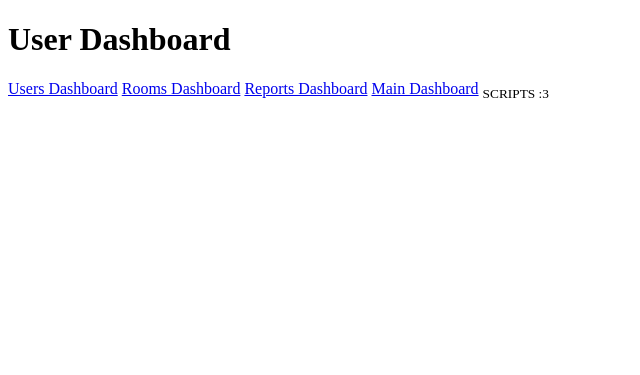
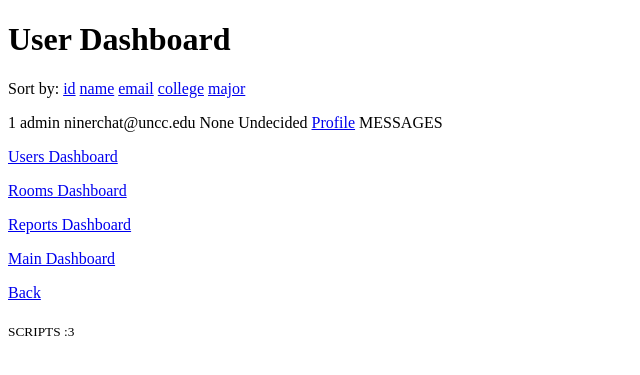
Before and after one commit to 0xg00fy/NinerChat, a Flask app: page /admin/users in a window 1280 px wide. Shown: the top 375 px of the page, without its empty margins (0-640 px from the left). Run offline with Flask 2, Linux system fonts and the light colour scheme; a user stored in the database is signed in; data comes from the database, SQL or seed files in the repository.

Commit message:
added user profile dashboard

```diff
--- a/application/dashboard.py
+++ b/application/dashboard.py
@@ -3,6 +3,7 @@ from flask import Blueprint, render_template, request, flash, url_for, redirect
 from flask_login import current_user
 from flask import current_app as app
 from application.auth import admin_only
+from application.forms import SelectRoomForm
 from application.models import db, User, Chatroom, MemberList
 from flask_login import login_required
 
@@ -26,11 +27,69 @@ def main():
 @admin_only
 def user():
     """ User dashboard """
+    users = User.query.all()
+    sort_by = request.args.get('sort')
+    user_list = [
+        {
+            'id':u.id,
+            'name':u.username,
+            'email':u.email,
+            'college':u.college,
+            'major':u.major
+        } for u in users
+    ]
+    if sort_by:
+        user_list.sort(key=lambda x: x[sort_by])
+
     return render_template('user_dashboard.html',
         title='NinerChat | User Dashboard',
         template='user-dashboard',
         current_user=current_user,
+        users=user_list,
         body="User Dashboard")
+
+@dashboard_bp.route('/users/<id>', methods=['GET','POST'])
+@admin_only
+def user_profile(id):
+    """ User profile for admins """
+
+    room_select = SelectRoomForm(request.form)
+
+    if request.method == 'POST' and room_select.validate():
+        room_id = request.form.get('room_id')
+        user_id = id
+        return redirect(url_for(
+            'room_bp.update_members',
+            room_id=room_id,
+            user_id=user_id
+        ))
+    elif request.method == 'GET':
+        user = User.query.filter_by(id=int(id)).first()
+        memberlist = MemberList.query.filter_by(user_id=int(id)).all()
+        rooms = Chatroom.query.all()
+        room_list = [
+            (room.id,room.name) for room in rooms
+        ]
+        return render_template('user_profile_dashboard.html',
+            title='NinerChat | User Profile',
+            template='user-profile-dashboard',
+            current_user=current_user,
+            user=user,
+            memberlist=memberlist,
+            form=SelectRoomForm(),
+            body="User Profile Dashboard")
+
+@dashboard_bp.route('/users/<id>/change')
+@admin_only
+def change_admin(id):
+    """ Toggle user admin True/False """
+    user = User.query.filter_by(id=int(id)).first()
+    if user.email != 'ninerchat@uncc.edu':
+        user.admin = not user.admin
+        db.session.commit()
+    else:
+        flash('Ninerchat admin can not be changed')
+    return redirect(url_for('dashboard_bp.user_profile', id = user.id))
 
 @dashboard_bp.route('/rooms')
 @admin_only
--- a/application/templates/user_dashboard.html
+++ b/application/templates/user_dashboard.html
@@ -4,12 +4,28 @@
 
 {% block content %}
     <h1>{{body}}</h1>
+    <div>
+        Sort by:
+        <a href="{{ url_for('dashboard_bp.user') +'?sort=id'}}">id</a>
+        <a href="{{ url_for('dashboard_bp.user') +'?sort=name'}}">name</a>
+        <a href="{{ url_for('dashboard_bp.user') +'?sort=email'}}">email</a>
+        <a href="{{ url_for('dashboard_bp.user') +'?sort=college'}}">college</a>
+        <a href="{{ url_for('dashboard_bp.user') +'?sort=major'}}">major</a>
+    </div>
+    {% for user in users %}
+    <p>
+        {{user['id']}} {{user['name']}} {{user['email']}}
+        {{user['college']}} {{user['major']}}
+    <a href="{{ url_for('dashboard_bp.user_profile',id=user['id']) }}">Profile</a> MESSAGES
+    </p>
+    {% endfor %}
 
     {% if current_user.is_authenticated and current_user.admin %}
-    <a href="{{ url_for('dashboard_bp.user') }}">Users Dashboard</a>
-    <a href="{{ url_for('dashboard_bp.room') }}">Rooms Dashboard</a>
-    <a href="{{ url_for('dashboard_bp.report') }}">Reports Dashboard</a>
-    <a href="{{ url_for('dashboard_bp.main') }}">Main Dashboard</a>
+    <p><a href="{{ url_for('dashboard_bp.user') }}">Users Dashboard</a></p>
+    <p><a href="{{ url_for('dashboard_bp.room') }}">Rooms Dashboard</a></p>
+    <p><a href="{{ url_for('dashboard_bp.report') }}">Reports Dashboard</a></p>
+    <p><a href="{{ url_for('dashboard_bp.main') }}">Main Dashboard</a></p>
+    <p><a href="{{ url_for('main_bp.chat') }}">Back</a></p>
     {% endif %}
 
 {% endblock %}
```
Also changed, not shown: application/forms.py (+19 -0 lines), application/room.py (+4 -4 lines), application/templates/main_dashboard.html (+4 -4 lines), application/templates/user_profile_dashboard.html (added, +39 -0 lines).
